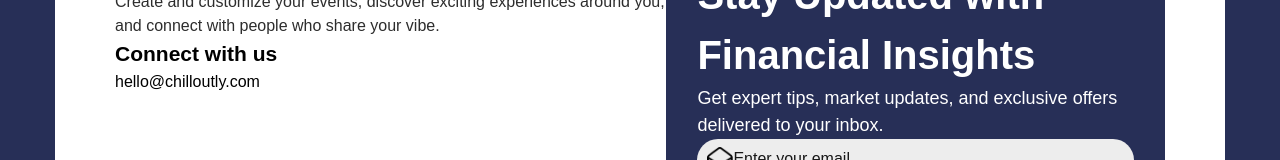
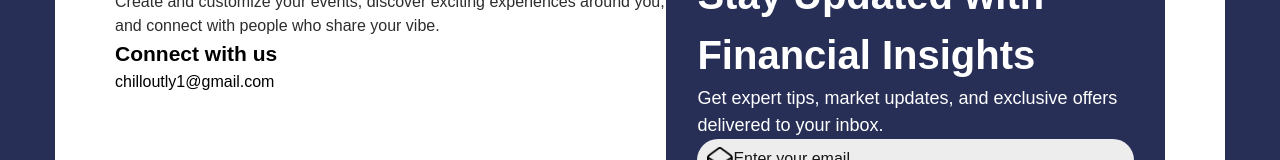
Before and after one commit to Jaystyle34/chilloutly_fe, a Next.js app: page / in a window 1280 px wide. Shown: the part 3880-4040 px from the top of the page. Built offline with nearby package versions, Linux system fonts and the light colour scheme.

Commit message:
Added the right chilloutly email

```diff
--- a/app/page.tsx
+++ b/app/page.tsx
@@ -94,7 +94,7 @@ export default function Home() {
 
             <div className="flex flex-col">
               <span className="text-black font-semibold text-[21px] text-[#2D2D2D]">Connect with us</span>
-              <span className="text-black">hello@chilloutly.com</span>
+              <span className="text-black">chilloutly1@gmail.com</span>
             </div>
 
           </div>
```
